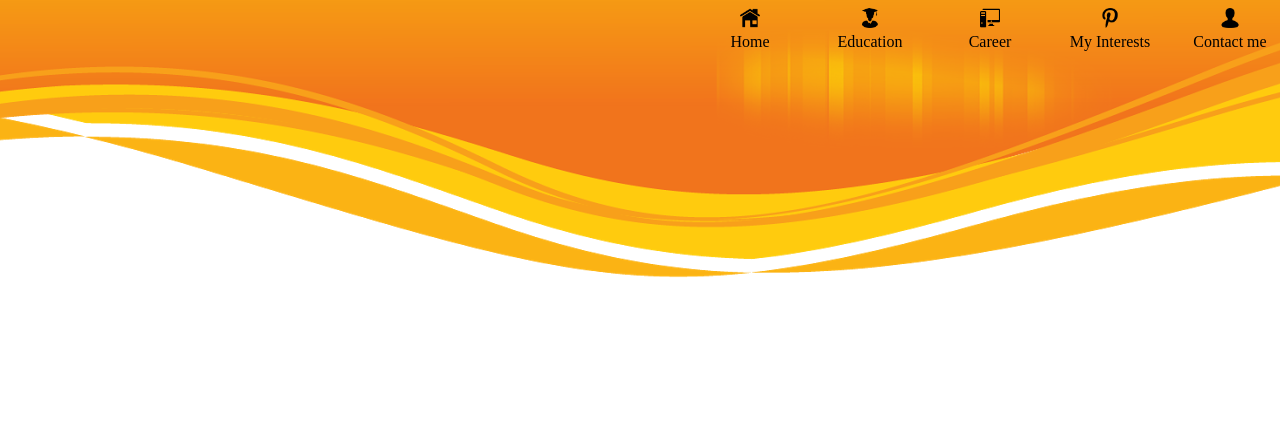
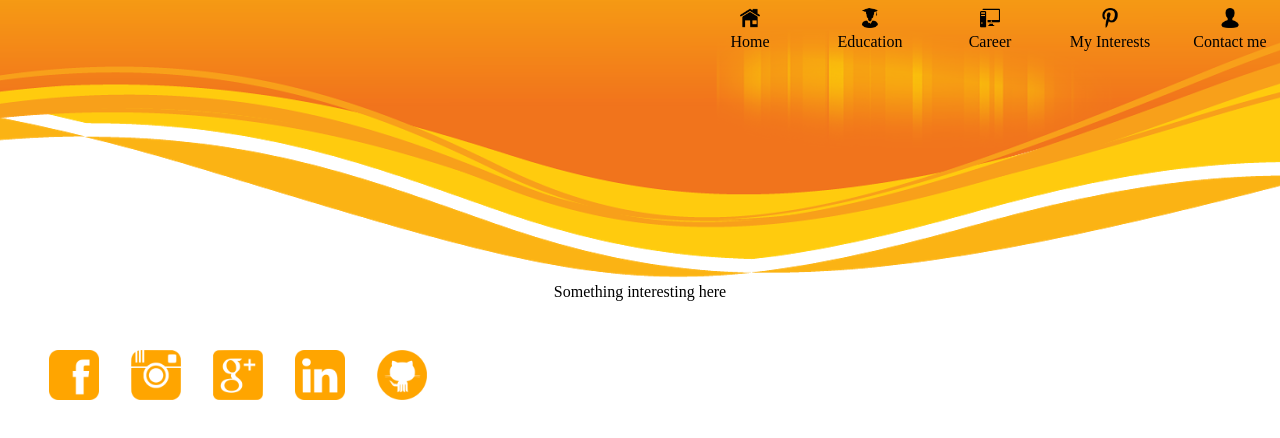
Before and after one commit to jlrods/jlrods.github.io, a plain HTML site: page ContactMe.html in a window 1280 px wide. Drawn offline with nearby package versions, Linux system fonts and the light colour scheme.

Commit message:
Included common footer manually in all html pages

```diff
--- a/ContactMe.html
+++ b/ContactMe.html
@@ -11,11 +11,24 @@
     <header ng-controller="MenuController">
         <div class="menu" ng-include src="url"></div>
     </header>
+
+    <footer>
+        <p>Something interesting here</p>
+        <div class="social-networks">
+            <a id="aFacebook" href="https://www.facebook.com/joseleonardo.rodriguezrodriguez.94?"><img id="facebook" src="facebook.png" class="social-network-icon" /></a>
+            <a id="aInstagram" href="https://www.instagram.com/jlrods/?hl=en"><img id="instagram" src="instagram.png" class="social-network-icon" /></a>
+            <a id="aGooglePlus" href="https://plus.google.com/109593661578426784429"><img id="googlePlus" src="googleplus.png" class="social-network-icon" /></a>
+            <a id="aLinkedIn" href="https://www.linkedin.com/in/jos%C3%A9-leonardo-rodr%C3%ADguez-3069a55b?trk=nav_responsive_tab_profile"><img id="linkedIn" src="linkedin.png" class="social-network-icon" /></a>
+            <a id="aGitHub" href="https://github.com/jlrods"><img id="gitHub" src="github.png" class="social-network-icon" /></a>
+        </div>
+    </footer>
     <!-- Modules -->
     <script src="MenuApp.js"></script>
     <!-- Controllers -->
     <script src="MenuAppController.js"></script>
     <!-- Directives -->
     <script src="menuItem.js"></script>
+    <!--Interactive Social Media script-->
+    <script type='text/javascript' src="Interactive-SocialNetworks.js"></script>
 </body>
 </html>
```
Also changed, not shown: Career.html (+12 -0 lines), Education.html (+12 -0 lines), MyInterests.html (+13 -0 lines), index.html (+1 -0 lines).
